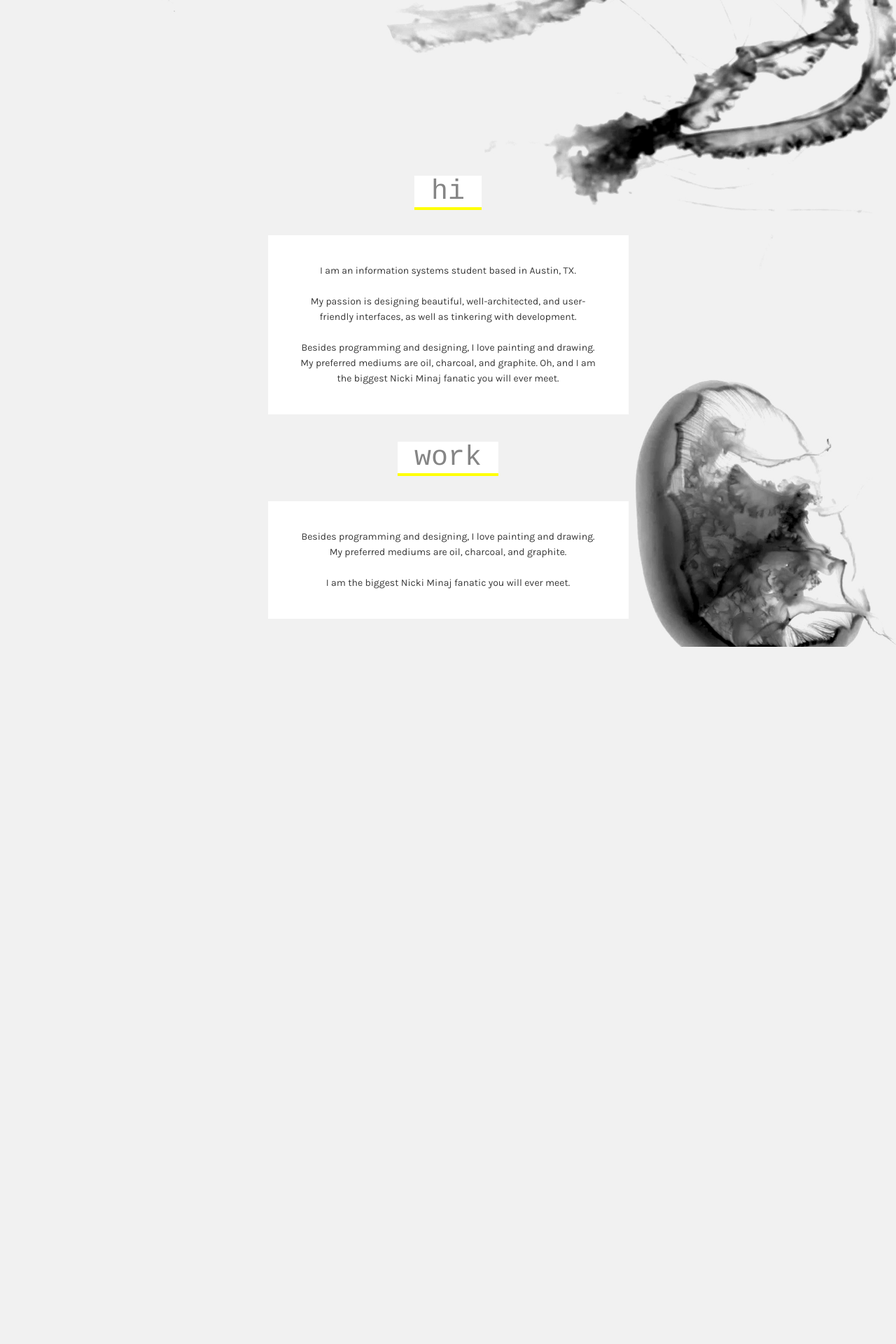
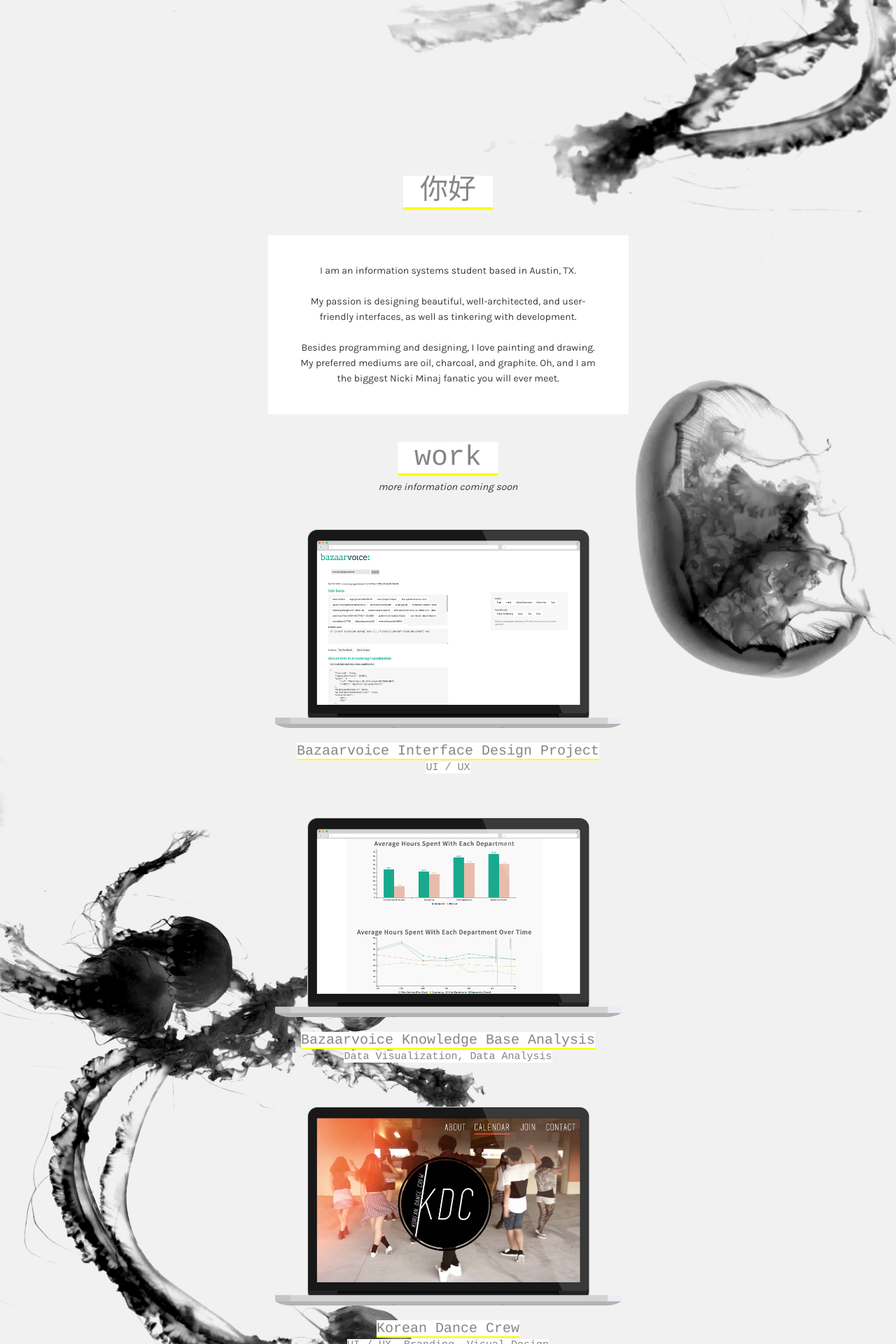
Before and after one commit to krystinadiao/krystinadiao.github.io, a PHP site: page / in a window 1280 px wide. Shown: the part 808-2728 px from the top of the page at 70% size. Before the commit the page ends 1732 px from the top, so only its background shows below. Run offline with PHP 8.4, Linux system fonts and the light colour scheme; some libraries are stand-ins or nearby versions.

Commit message:
no message

```diff
--- a/index.html
+++ b/index.html
@@ -17,7 +17,7 @@
 	<!-- Latest compiled and minified JavaScript -->
 	<script src="https://maxcdn.bootstrapcdn.com/bootstrap/3.3.7/js/bootstrap.min.js" integrity="sha384-Tc5IQib027qvyjSMfHjOMaLkfuWVxZxUPnCJA7l2mCWNIpG9mGCD8wGNIcPD7Txa" crossorigin="anonymous"></script>
 
-	<link rel="stylesheet" href="http://cdnjs.cloudflare.com/ajax/libs/font-awesome/4.6.3/css/font-awesome.min.css">
+	<link rel="stylesheet" href="https://cdnjs.cloudflare.com/ajax/libs/font-awesome/4.6.3/css/font-awesome.min.css">
 	<link href="https://fonts.googleapis.com/css?family=Karla" rel="stylesheet">
 
 	<script>
@@ -85,7 +85,7 @@
 				<div class="col-md-12">
 					<div class="col-md-6 col-md-offset-3">
 						<div data-aos="fade-up">
-							<h1><span class="hello3">&nbsp;hi&nbsp;</span></h1></div>
+							<h1><span class="hello3">&nbsp;你好&nbsp;</span></h1></div>
 
 							<div data-aos="fade-up" >
 								<div class="text-boxes">
@@ -98,15 +98,42 @@
 							</div>
 
 							<div data-aos="fade-up">
-								<h1><span class="hello3">&nbsp;work&nbsp;</span></h1></div>
+								<h1><span class="hello3">&nbsp;work&nbsp;</span></h1>
+								<i>more information coming soon</i></div>
+
+								<div data-aos="fade-up" >
+									<div class="text-boxes-img">
+										<a href="bv-ui.html"><img src="previews/bv01.png" width="100%"/><br/><br/>
+											<span class="hello4">Bazaarvoice Interface Design Project</a></span><br/>
+											<span class="hello2">UI / UX</span>
+										</div>
+									</div>
+
+									<div data-aos="fade-up" >
+										<div class="text-boxes-img">
+											<a href="bv-kb.html"><img src="previews/bv02.png" width="100%"/></a><br/><br/>
+											<span class="hello4">Bazaarvoice Knowledge Base Analysis</span><br/>
+											<span class="hello2">Data Visualization, Data Analysis</span>
+										</div>
+									</div>
 
 
 									<div data-aos="fade-up" >
-									<div class="text-boxes">
-										Besides programming and designing, I love painting and drawing. My preferred mediums are oil, charcoal, and graphite.<br/><br/>
-										I am the biggest Nicki Minaj fanatic you will ever meet.
+										<div class="text-boxes-img">
+											<a href="kdc.html"><img src="previews/temp-kdc.png" width="100%"/></a><br/><br/>
+											<span class="hello4">Korean Dance Crew</span><br/>
+											<span class="hello2">UI / UX, Branding, Visual Design</span>
 										</div>
 									</div>
+
+									<div data-aos="fade-up" >
+										<div class="text-boxes-img">
+											<a href="drawing.html"><img src="previews/temp-draw.png" width="100%"/></a><br/><br/>
+											<span class="hello4">Drawing Portfolio</span><br/>
+											<span class="hello2">Visual Art</span>
+										</div>
+									</div>
+
 
 
 								</div>
--- a/style.css
+++ b/style.css
@@ -71,15 +71,31 @@ span.hello3{
   border-bottom:4px solid yellow;
 }
 
+span.hello4{
+  background-color:#fff;
+  color:#858585;
+  font-size:20px;
+  font-family:"courier";
+  border-bottom:2px solid yellow;
+  text-decoration:none!important;
+}
+
+a:hover span{
+  text-decoration:none!important;
+  border-bottom:2px solid #ffdbd0;
+  cursor:pointer;
+}
+
+
 .follow-me-text{
   position:absolute;
-padding-top:10px;
- padding-bottom:10px;
- width:100%;
+  padding-top:10px;
+  padding-bottom:10px;
+  width:100%;
 }
 .follow-me-text{
-top:70%;
- transform: translateY(-100%);
+  top:70%;
+  transform: translateY(-100%);
 }
 
 .main {
@@ -180,10 +196,22 @@ top:70%;
 }
 
 .text-boxes-img{
-  background-color:white;
+  background-color:transparent;
   padding:10px;
   margin:40px;
   font-size:14px !important;
   line-height:22px !important;
   color:#393939;
 }
+
+.text-boxes-img img{
+  cursor:pointer;
+}
+
+.hover-box{
+  display:none;
+  background-color:pink;
+  padding:50px;
+  margin:50px;
+  margin-left:-100px;
+}
```
Also changed, not shown: bg.jpg, previews/bv01.png (added), previews/bv02.png (added), previews/temp-draw.png (added), previews/temp-kdc.png (added). Lines whose indentation alone changed are shown as unchanged.
